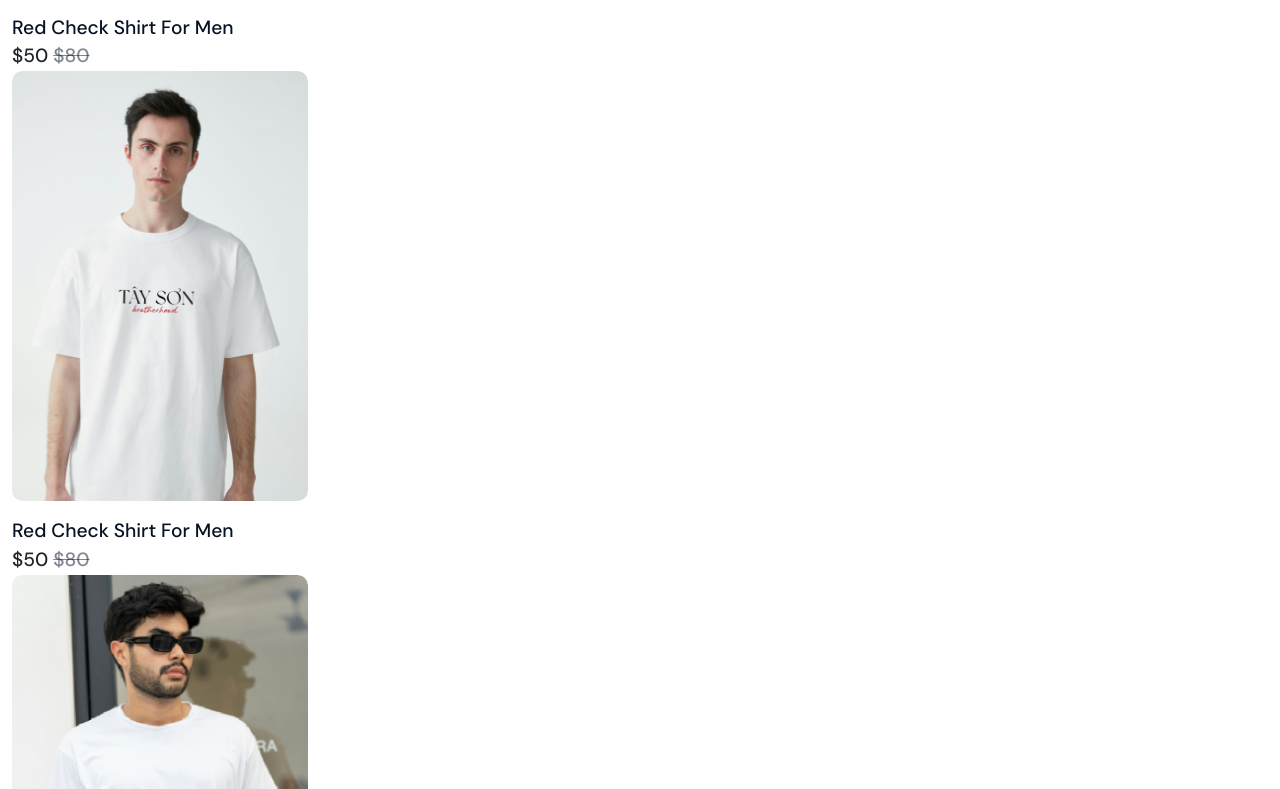
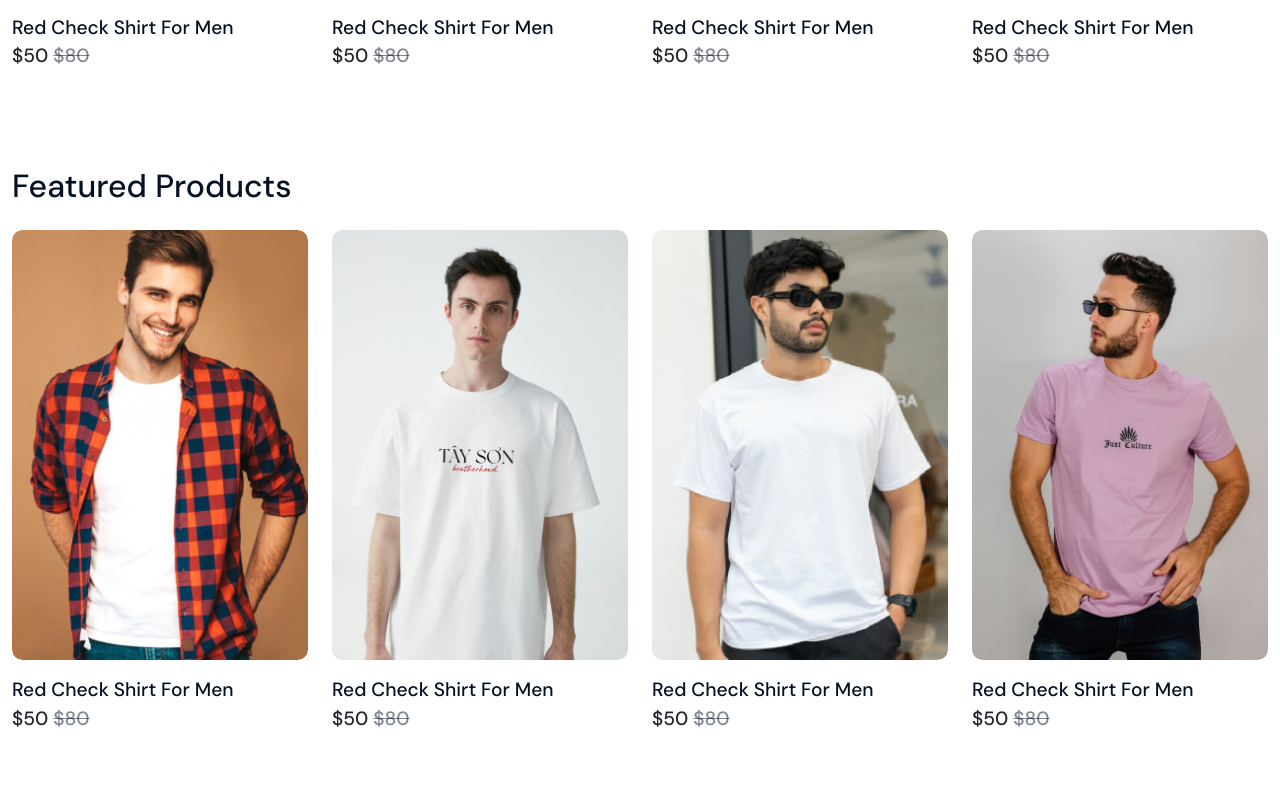
Before and after one commit to MuzCodeSmith/ecommerce-laravel-react-frontend, a React (Vite) app: page / in a window 1280 px wide. Shown: the part 1331-2120 px from the top of the page. Built offline with nearby package versions, Linux system fonts and the light colour scheme.

Commit message:
Featured product section completed

```diff
--- a/src/components/Home.jsx
+++ b/src/components/Home.jsx
@@ -13,6 +13,7 @@ import { Swiper, SwiperSlide } from 'swiper/react';
 // Import Swiper styles
 import 'swiper/css';
 import LatestProducts from './common/LatestProducts';
+import FeaturedProducts from './common/FeaturedProducts';
 
 
 const Home = () => {
@@ -77,6 +78,7 @@ const Home = () => {
       </section>
 
       <LatestProducts/>
+      <FeaturedProducts/>
     </>
 
   )
--- /dev/null
+++ b/src/components/common/FeaturedProducts.jsx
@@ -0,0 +1,74 @@
+import React from 'react'
+import ProductImg1 from '../../assets/images/Mens/eight.jpg';
+import ProductImg2 from '../../assets/images/Mens/seven.jpg';
+import ProductImg3 from '../../assets/images/Mens/six.jpg';
+import ProductImg4 from '../../assets/images/Mens/fivee.jpg';
+const FeaturedProducts = () => {
+    return (
+        <section className="section-2 py-5">
+            <div className="container">
+                <h2>Featured Products</h2>
+                <div className="row mt-4">
+                    <div className="col-md-3 ">
+                        {/* Product 1 */}
+                        <div className="product card border-0">
+                            <div className="card-img">
+                                <img src={ProductImg1} alt="" className='w-100' />
+                            </div>
+                            <div className="card-body pt-3">
+                                <a href="">Red Check Shirt For Men</a>
+                                <div className='price'>
+                                    $50 <span className='text-decoration-line-through'>$80</span>
+                                </div>
+                            </div>
+                        </div>
+                    </div>
+                    {/* Product 2 */}
+                    <div className="col-md-3 ">
+                        <div className="product card border-0">
+                            <div className="card-img">
+                                <img src={ProductImg2} alt="" className='w-100' />
+                            </div>
+                            <div className="card-body pt-3">
+                                <a href="">Red Check Shirt For Men</a>
+                                <div className='price'>
+                                    $50 <span className='text-decoration-line-through'>$80</span>
+                                </div>
+                            </div>
+                        </div>
+                    </div>
+                    {/* Product 3 */}
+                    <div className="col-md-3 ">
+                        <div className="product card border-0">
+                            <div className="card-img">
+                                <img src={ProductImg3} alt="" className='w-100' />
+                            </div>
+                            <div className="card-body pt-3">
+                                <a href="">Red Check Shirt For Men</a>
+                                <div className='price'>
+                                    $50 <span className='text-decoration-line-through'>$80</span>
+                                </div>
+                            </div>
+                        </div>
+                    </div>
+                    {/* Product 4 */}
+                    <div className="col-md-3 ">
+                        <div className="product card border-0">
+                            <div className="card-img">
+                                <img src={ProductImg4} alt="" className='w-100' />
+                            </div>
+                            <div className="card-body pt-3">
+                                <a href="">Red Check Shirt For Men</a>
+                                <div className='price'>
+                                    $50 <span className='text-decoration-line-through'>$80</span>
+                                </div>
+                            </div>
+                        </div>
+                    </div>
+                </div>
+            </div>
+        </section>
+    )
+}
+
+export default FeaturedProducts
--- a/src/components/common/LatestProducts.jsx
+++ b/src/components/common/LatestProducts.jsx
@@ -22,7 +22,9 @@ const LatestProducts = () => {
                         </div>
                     </div>
                 </div>
+            </div>
             {/* Product 2 */}
+            <div className="col-md-3 ">
                 <div className="product card border-0">
                     <div className="card-img">
                         <img src={ProductImg2} alt="" className='w-100' />
@@ -34,7 +36,9 @@ const LatestProducts = () => {
                         </div>
                     </div>
                 </div>
+            </div>
             {/* Product 3 */}
+            <div className="col-md-3 ">
                 <div className="product card border-0">
                     <div className="card-img">
                         <img src={ProductImg3} alt="" className='w-100' />
@@ -46,7 +50,9 @@ const LatestProducts = () => {
                         </div>
                     </div>
                 </div>
+            </div>
             {/* Product 4 */}
+            <div className="col-md-3 ">
                 <div className="product card border-0">
                     <div className="card-img">
                         <img src={ProductImg4} alt="" className='w-100' />
```
Lines whose indentation alone changed are shown as unchanged.
